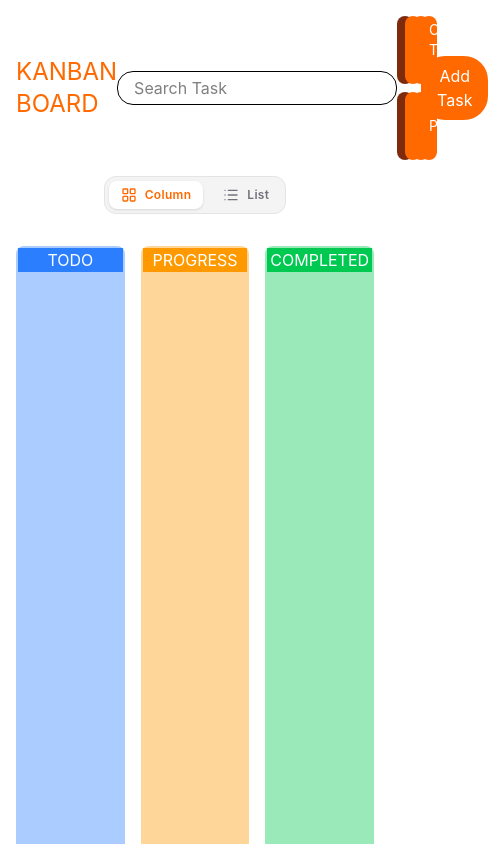
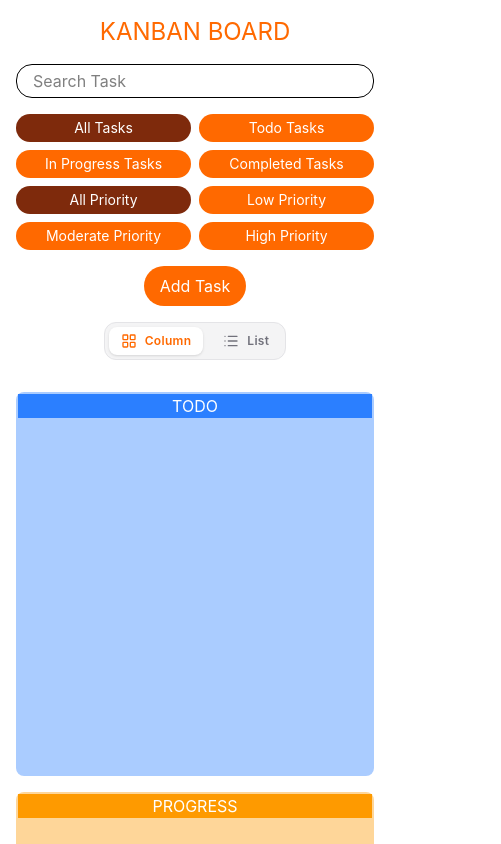
Before and after one commit to ZalaNidhish/kanban_board, a React (Vite) app in the folder Frontend/: page / in a window 390 px wide. Shown: the top 844 px of the page, 501 px wide, since content can reach past the window. Built offline with nearby package versions, Linux system fonts and the light colour scheme.

Commit message:
Responsive

```diff
--- a/Frontend/src/App.jsx
+++ b/Frontend/src/App.jsx
@@ -11,7 +11,7 @@ const App = () => {
   let {isModelOpen, isListView} = useContext(context)
 
   return (
-    <main className='h-screen relative'>
+    <main className='min-h-screen md:h-screen relative'>
         {isModelOpen && <Model />}
         <Navbar />
 
--- a/Frontend/src/components/ColumnView.jsx
+++ b/Frontend/src/components/ColumnView.jsx
@@ -16,7 +16,7 @@ const ColumnView = () => {
   ];
 
   return (
-        <div className="grid_space h-full w-full flex gap-4 p-4">
+        <div className="grid_space h-full w-full flex flex-col md:flex-row gap-4 p-4">
           {
             columnsConfig.map(col=>{
                   return <TaskColumn key={col.status} color={col.color} status={col.status}>
--- a/Frontend/src/components/ListView.jsx
+++ b/Frontend/src/components/ListView.jsx
@@ -8,7 +8,7 @@ const ListView = () => {
 
     return (
 
-        <div className='grid grid-cols-3 w-full p-4 gap-4'>
+        <div className='grid grid-cols-1 md:grid-cols-2 xl:grid-cols-3 w-full p-4 gap-4'>
             {displayedTasks.length>0 ? displayedTasks.map(t=>{
                 return <TaskCard key={t.id} color={t.status} task={t}/>
             }) : <h1 className='text-2xl'>No Tasks Found</h1>
--- a/Frontend/src/components/Model.jsx
+++ b/Frontend/src/components/Model.jsx
@@ -12,7 +12,7 @@ const Model = () => {
 
   return (
     <div className="fixed inset-0 z-50 flex items-center justify-center bg-black/40 backdrop-blur-sm p-4">
-      <div className="w-full max-w-md rounded-2xl border border-zinc-200 bg-white p-6 shadow-xl font-sans animate-in fade-in zoom-in-95 duration-200">
+      <div className="w-full max-w-md max-h-full overflow-y-auto rounded-2xl border border-zinc-200 bg-white p-4 sm:p-6 shadow-xl font-sans animate-in fade-in zoom-in-95 duration-200">
 
         {/* Header */}
         <div className="mb-5 flex items-center justify-between">
@@ -66,7 +66,7 @@ const Model = () => {
           </div>
 
           {/* Row Container for Details */}
-          <div className="grid grid-cols-2 gap-4">
+          <div className="grid grid-cols-1 sm:grid-cols-2 gap-4">
 
             {/* Priority Dropdown */}
             <div className="flex flex-col gap-1.5">
--- a/Frontend/src/components/Navbar.jsx
+++ b/Frontend/src/components/Navbar.jsx
@@ -8,12 +8,12 @@ const Navbar = () => {
 
   return (
         <nav className='p-4 flex flex-col items-center justify-center gap-4'>
-          <div className='flex justify-between items-center w-full'>
+          <div className='flex flex-col xl:flex-row justify-between items-center w-full gap-4 xl:gap-0'>
             <h1 className='text-2xl uppercase text-orange-500'>Kanban Board</h1>
-            <div className='flex items-center justify-center'>
-              <input onChange={(e)=>setSearch(e.target.value)} type="text" placeholder='Search Task' className='w-70 border px-4 py-1 rounded-2xl'/>
+            <div className='flex items-center justify-center w-full xl:w-auto'>
+              <input onChange={(e)=>setSearch(e.target.value)} type="text" placeholder='Search Task' className='w-full sm:w-70 border px-4 py-1 rounded-2xl'/>
             </div>
-            <div className='grid grid-cols-4 grid-rows-2 text-center gap-2 h-fit'>
+            <div className='grid grid-cols-2 grid-rows-4 sm:grid-cols-4 sm:grid-rows-2 text-center gap-2 h-fit w-full sm:w-auto'>
                 <span onClick={()=>setFilter("all")} className={`cursor-pointer rounded-2xl ${filter && filter=="all" ? "bg-orange-900" : "bg-orange-500"} text-white text-sm px-2 py-1`}>All Tasks</span>
                 <span onClick={()=>setFilter("todo")} className={`cursor-pointer rounded-2xl ${filter && filter=="todo" ? "bg-orange-900" : "bg-orange-500"} text-white text-sm px-2 py-1`}>Todo Tasks</span>
                 <span onClick={()=>setFilter("progress")} className={`cursor-pointer rounded-2xl ${filter && filter=="progress" ? "bg-orange-900" : "bg-orange-500"} text-white text-sm px-2 py-1`}>In Progress Tasks</span>
@@ -23,7 +23,7 @@ const Navbar = () => {
                 <span onClick={()=>setPriority("moderate")} className={`cursor-pointer rounded-2xl ${priority && priority=="moderate" ? "bg-orange-900" : "bg-orange-500"} text-white text-sm px-2 py-1`}>Moderate Priority</span>
                 <span onClick={()=>setPriority("high")} className={`cursor-pointer rounded-2xl ${priority && priority=="high" ? "bg-orange-900" : "bg-orange-500"} text-white text-sm px-2 py-1`}>High Priority</span>
             </div>
-            <div className='flex justify-end'>
+            <div className='flex justify-center xl:justify-end w-full xl:w-auto'>
               <button onClick={()=>setIsModelOpen(true)} className='w-fit px-4 py-2 bg-orange-500 text-white rounded-3xl cursor-pointer'>Add Task</button>
             </div>
           </div>
--- a/Frontend/src/components/TaskColumn.jsx
+++ b/Frontend/src/components/TaskColumn.jsx
@@ -38,7 +38,7 @@ const TaskColumn = ({color, children, status}) => {
             ${isDragEnter
             ? `border-dashed border-black scale-[1.01] transition-all`
             : 'border-transparent' }
-            w-full h-full rounded-lg p-4 flex flex-col gap-2 relative pt-10`
+            w-full h-96 md:h-full rounded-lg p-4 flex flex-col gap-2 relative pt-10`
         }
     >
         <div className={`text-center w-full text-white ${variants.bgSolid} absolute top-0 left-0 uppercase`}>{status}</div>
```
